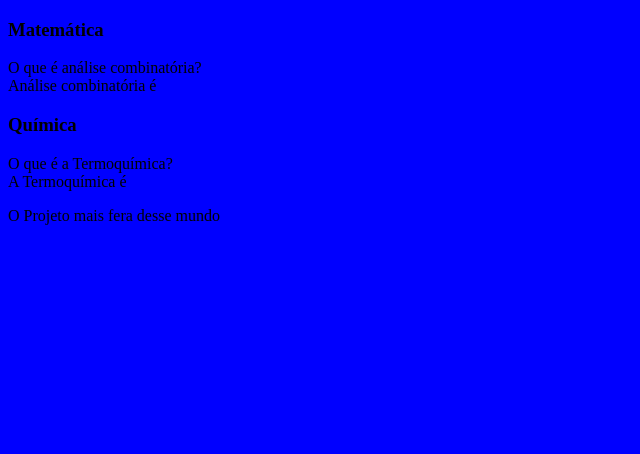
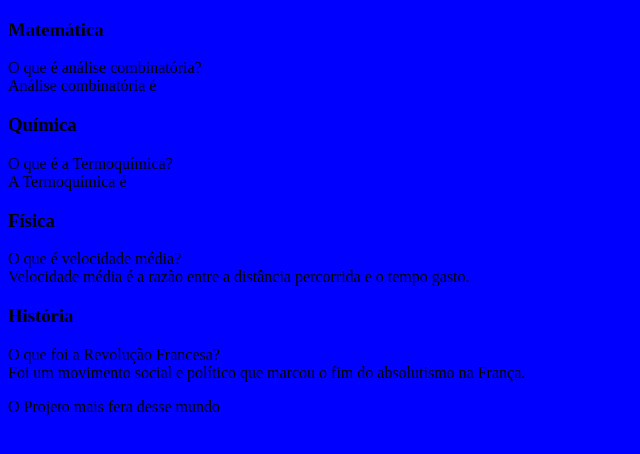
Before and after one commit to passoscaio/Atv.flashcard, a plain HTML site: page index.html in a window 1280 px wide. Shown: the whole page, without its empty margins (0-640 px from the left). Drawn offline with Linux system fonts and the light colour scheme.

Commit message:
Mais flashcards

```diff
--- a/index.html
+++ b/index.html
@@ -27,7 +27,29 @@
                         O que é a Termoquímica?
                     </div>
                     <div class="cartao__conteudo__resposta">
-                       A Termoquímica é
+                        A Termoquímica é
+                    </div>
+                </div>
+            </article>
+            <article class="cartao">
+                <div class="cartao__conteudo">
+                    <h3>Física</h3>
+                    <div class="cartao__conteudo__pergunta">
+                        O que é velocidade média?
+                    </div>
+                    <div class="cartao__conteudo__resposta">
+                        Velocidade média é a razão entre a distância percorrida e o tempo gasto.
+                    </div>
+                </div>
+            </article>
+            <article class="cartao">
+                <div class="cartao__conteudo">
+                    <h3>História</h3>
+                    <div class="cartao__conteudo__pergunta">
+                        O que foi a Revolução Francesa?
+                    </div>
+                    <div class="cartao__conteudo__resposta">
+                        Foi um movimento social e político que marcou o fim do absolutismo na França.
                     </div>
                 </div>
             </article>
```
